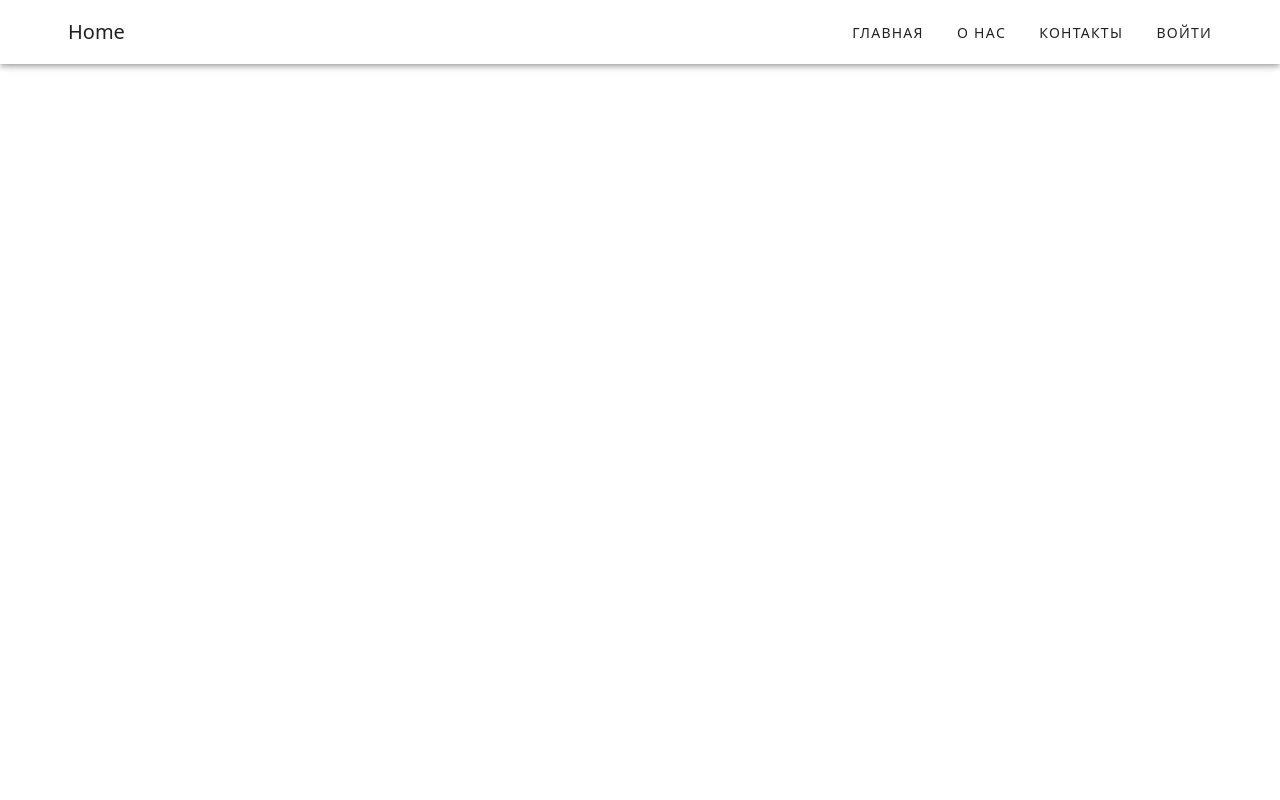
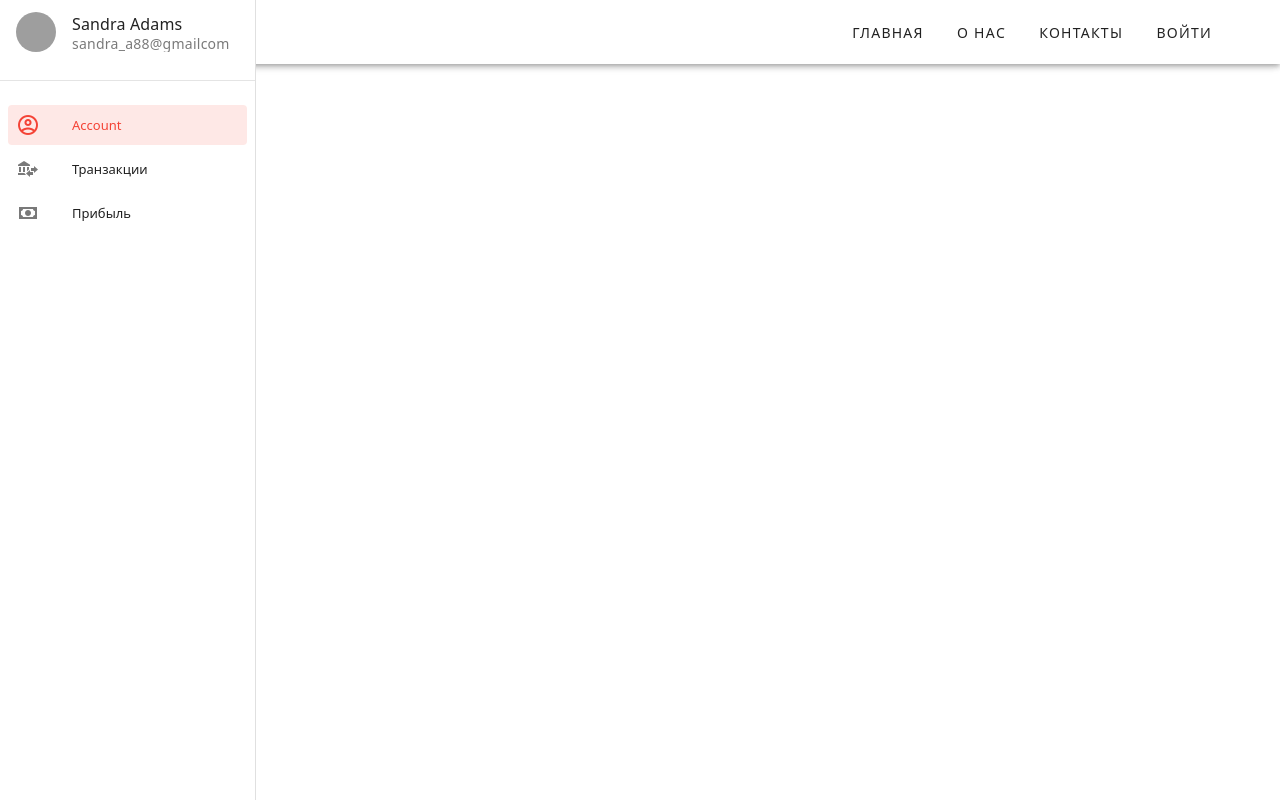
Before and after one commit to learning-kyljmeeski/ezpay-vue, a Vue app: page /account in a window 1280 px wide. Built offline with nearby package versions, Linux system fonts and the light colour scheme; grey boxes are pictures that could not be loaded.

Commit message:
Add admin panel pages

```diff
--- a/src/App.vue
+++ b/src/App.vue
@@ -1,5 +1,6 @@
 <template>
   <v-app>
+    <SideBar />
     <TopBar/>
     <v-main>
       <router-view/>
--- a/src/components/SideBar.vue
+++ b/src/components/SideBar.vue
@@ -14,9 +14,9 @@
     <v-divider></v-divider>
 
     <v-list density="compact" nav>
-      <v-list-item prepend-icon="mdi-folder" title="My Files" value="myfiles"></v-list-item>
-      <v-list-item prepend-icon="mdi-account-multiple" title="Shared with me" value="shared"></v-list-item>
-      <v-list-item prepend-icon="mdi-star" title="Starred" value="starred"></v-list-item>
+      <v-list-item color="red" prepend-icon="mdi-account-circle-outline" title="Account"  to="/account"></v-list-item>
+      <v-list-item color="red" prepend-icon="mdi-bank-transfer" title="Транзакции" to="/transactions"></v-list-item>
+      <v-list-item color="red" prepend-icon="mdi-cash" title="Прибыль" to="/revenue"></v-list-item>
     </v-list>
   </v-navigation-drawer>
 </template>
--- /dev/null
+++ b/src/views/Account.vue
@@ -0,0 +1,3 @@
+<template>
+  Account
+</template>
--- /dev/null
+++ b/src/views/Dashboard.vue
@@ -0,0 +1,3 @@
+<template>
+  <h1>Dashboard</h1>
+</template>
--- /dev/null
+++ b/src/views/Revenue.vue
@@ -0,0 +1,3 @@
+<template>
+  Revenue
+</template>
--- /dev/null
+++ b/src/views/Transactions.vue
@@ -0,0 +1,3 @@
+<template>
+  transactions
+</template>
```
Also changed, not shown: src/router.js (+8 -0 lines).
